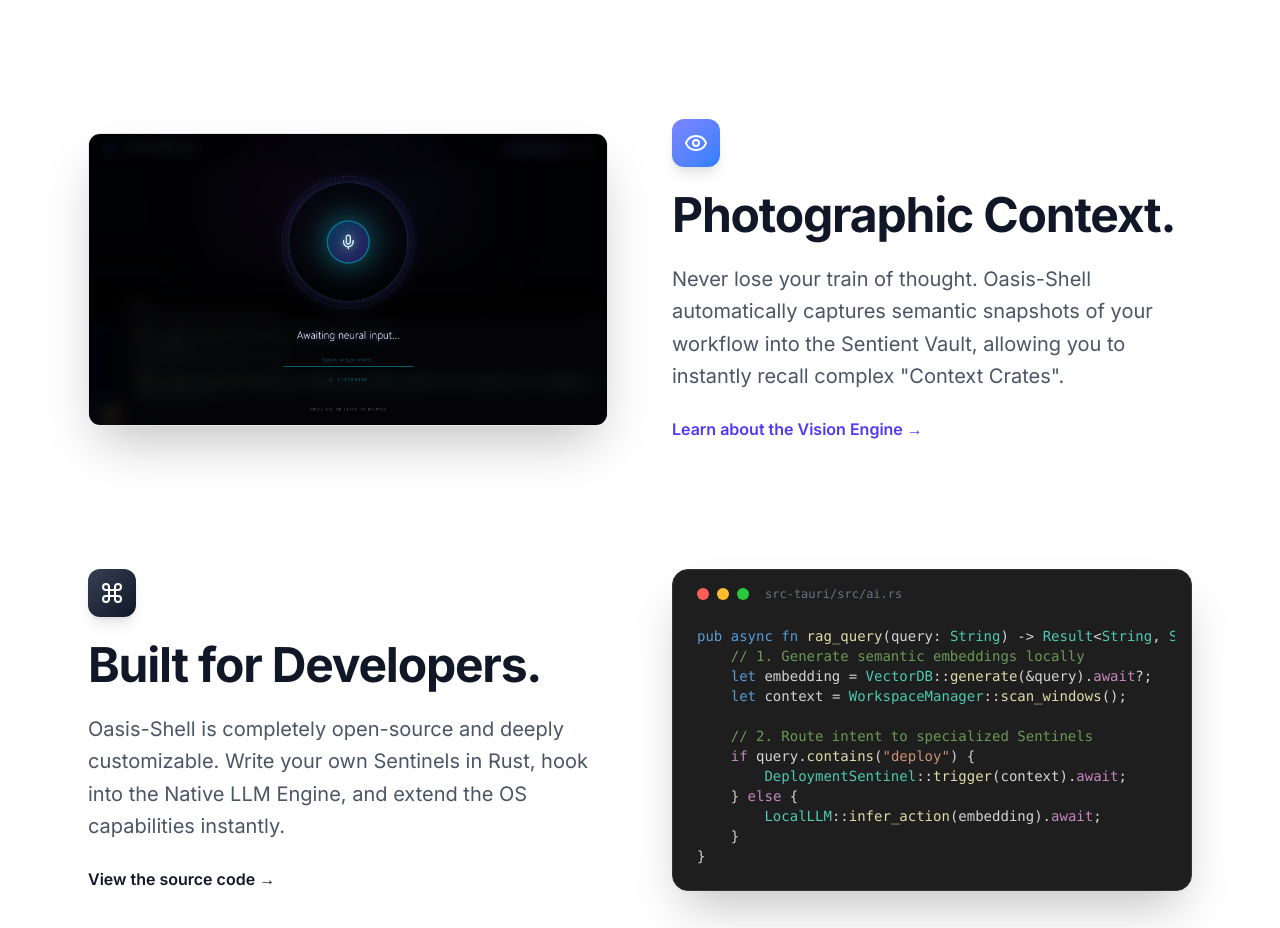
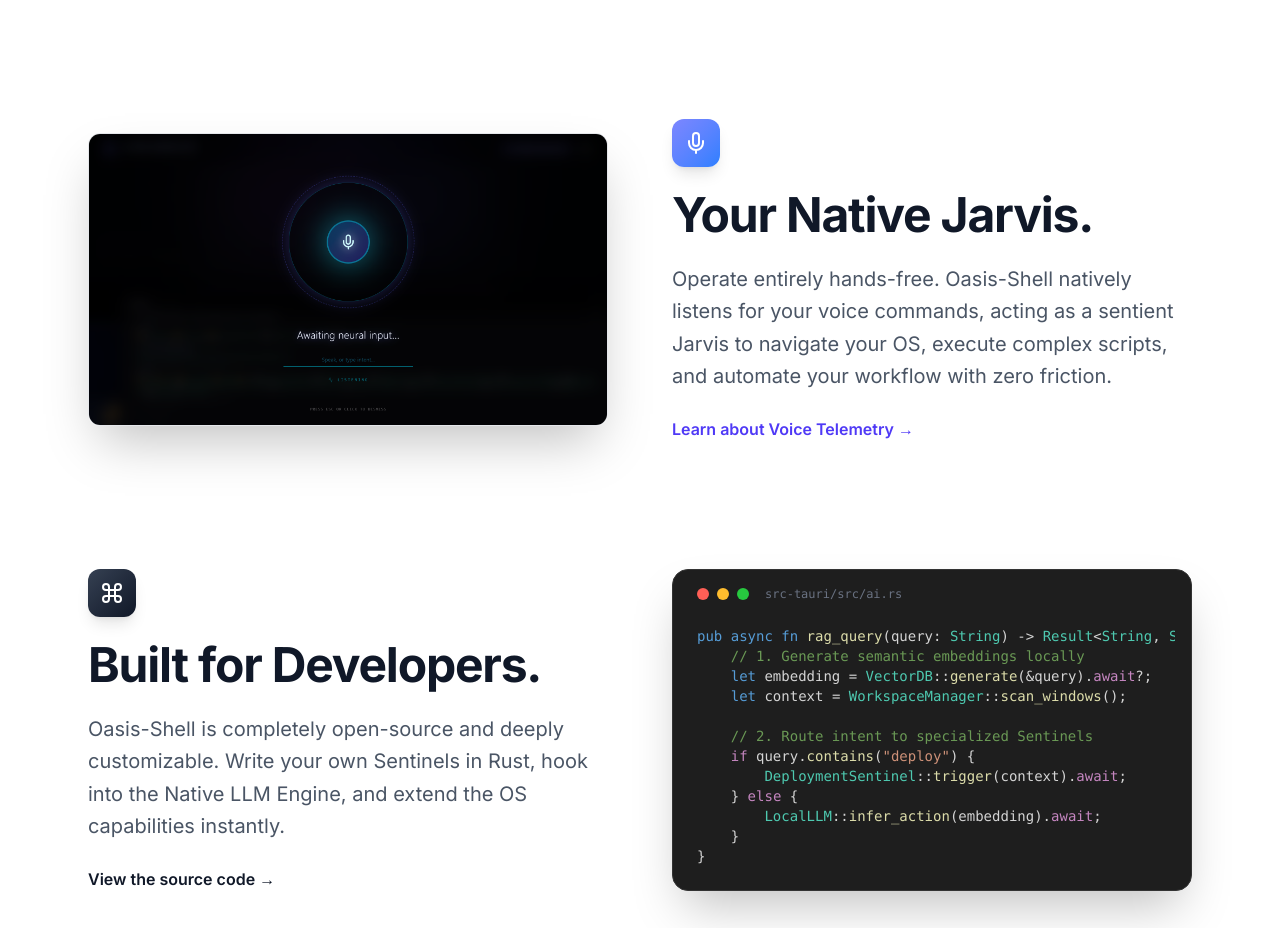
Before and after one commit to jibin7jose/Oasis-Shell-w, a Next.js app: page / in a window 1280 px wide. Shown: the part 2040-2968 px from the top of the page. Built offline with nearby package versions, Linux system fonts and the light colour scheme.

Commit message:
fix: update feature description to accurately reflect Jarvis Voice Control image

```diff
--- a/src/components/Features.tsx
+++ b/src/components/Features.tsx
@@ -1,7 +1,7 @@
 "use client";
 
 import { motion } from "framer-motion";
-import { Brain, Command, Eye, Zap, Database, Globe } from "lucide-react";
+import { Brain, Command, Eye, Zap, Database, Globe, Mic } from "lucide-react";
 
 export function Features() {
   return (
@@ -68,16 +68,16 @@ export function Features() {
             className="order-1 lg:order-2"
           >
             <div className="w-12 h-12 rounded-xl bg-gradient-to-br from-indigo-400 to-blue-500 flex items-center justify-center mb-6 shadow-lg">
-              <Eye className="w-6 h-6 text-white" />
+              <Mic className="w-6 h-6 text-white" />
             </div>
             <h2 className="text-4xl md:text-5xl font-bold text-gray-900 dark:text-white mb-6 tracking-tight">
-              Photographic Context.
+              Your Native Jarvis.
             </h2>
             <p className="text-xl text-gray-600 dark:text-gray-400 mb-6 leading-relaxed">
-              Never lose your train of thought. Oasis-Shell automatically captures semantic snapshots of your workflow into the Sentient Vault, allowing you to instantly recall complex "Context Crates".
+              Operate entirely hands-free. Oasis-Shell natively listens for your voice commands, acting as a sentient Jarvis to navigate your OS, execute complex scripts, and automate your workflow with zero friction.
             </p>
             <a href="/docs/architecture" className="inline-flex items-center gap-2 text-indigo-600 dark:text-indigo-400 font-semibold hover:underline">
-              Learn about the Vision Engine →
+              Learn about Voice Telemetry →
             </a>
           </motion.div>
         </div>
```
